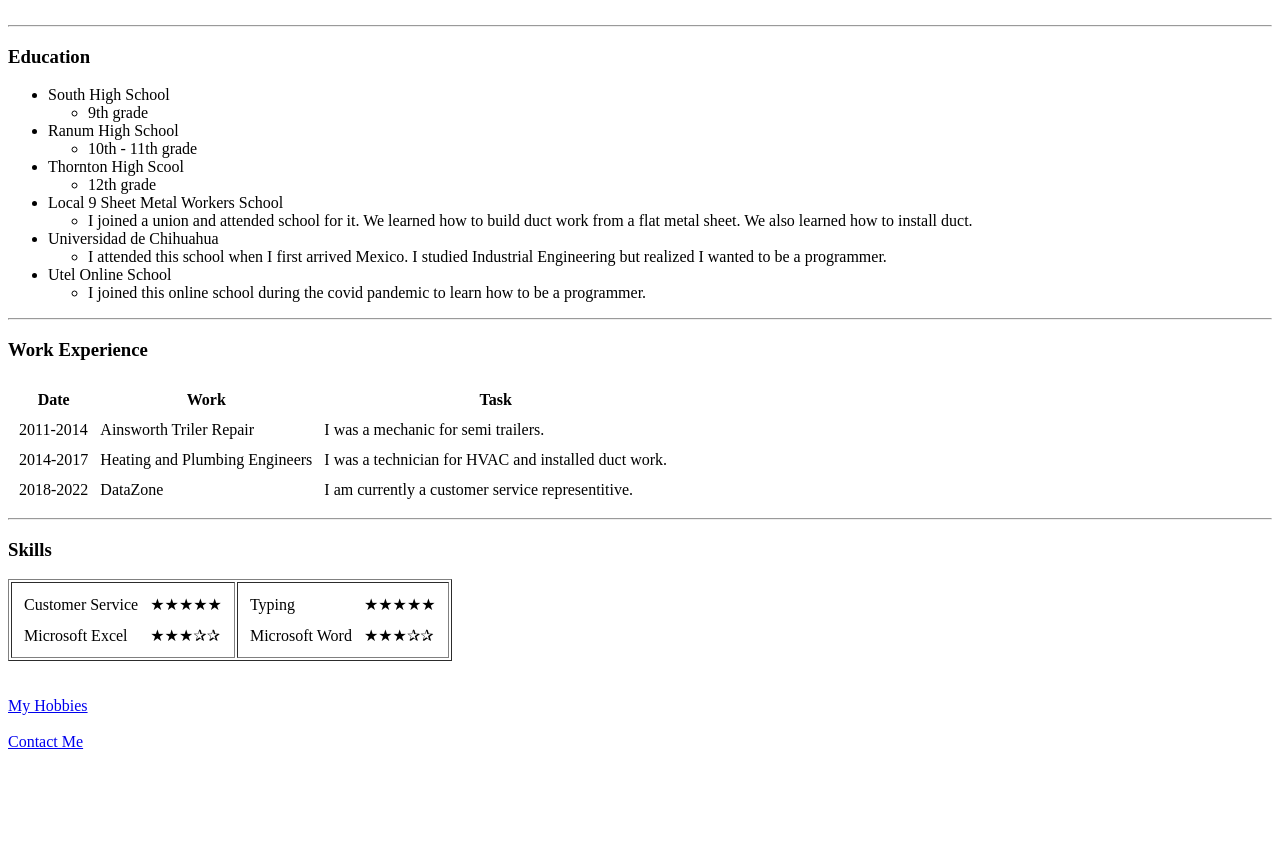
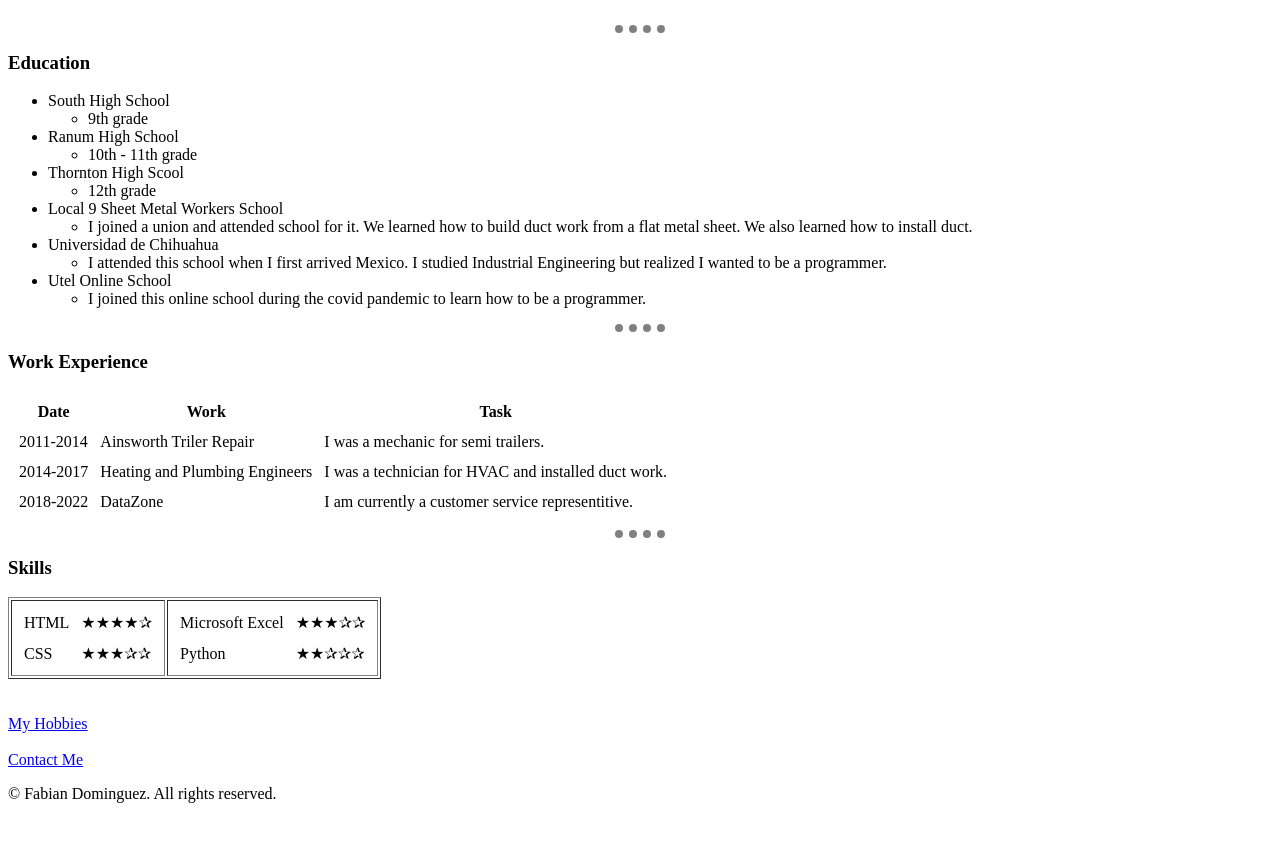
Before and after one commit to FabDz/cv, a plain HTML site: page index.html in a window 1280 px wide. Shown: the part 337-1178 px from the top of the page. Before the commit the page ends 1132 px from the top, so only its background shows below. Drawn offline with Linux system fonts and the light colour scheme.

Commit message:
Update index.html

```diff
--- a/index.html
+++ b/index.html
@@ -2,14 +2,28 @@
 <head>
     <meta charset="UTF-8">
     <title>Fabian's Website</title>
+    <style>
+        body {
+            background-color: ##F9F9F9;
+        }
+
+        hr {
+            border-style: dotted none none;
+            border-color: grey;
+            border-width: 8px;
+            height: 0px;
+            width: 4%;
+        }
+    </style>
+
 </head>
 <body>
     <table cellspacing="20">
         <tr>
-            <td><img src="Images/20180902_151311.jpg" height="300" alt="Profile picture"></td>
+            <td><img src="C:\Users\fabia\Desktop\Web Development\HTML - Personal Site\Images\20180902_151311.jpg" height="300" alt="Profile picture"></td>
             <td><h1>Fabian Dominguez</h1>
-                <p><em> <a href="https://www.autozone.com/">AutoZone</a> Customer Service Agent</em></p>
-                <p>I am a customer service representative for AutoZone. I work as an <strong><a href="https://en.wikipedia.org/wiki/E-commerce">E-Commerce Specialist</a></strong>. My tasks are helping other agents who need help understanding a procedure. I also take the call when a customer wishes to speak to a supervisor.</p></td>
+                <p><em> <a href="https://www.autozone.com/" target="_blank">AutoZone</a> Customer Service Agent</em></p>
+                <p>I am a customer service representative for AutoZone. I work as an <strong><a href="https://en.wikipedia.org/wiki/E-commerce" target="_blank">E-Commerce Specialist</a></strong>. My tasks are helping other agents who need help understanding a procedure. I also take the call when a customer wishes to speak to a supervisor.</p></td>
         </tr>
     </table>
     <hr>
@@ -73,11 +87,11 @@
             <td>
                 <table cellspacing="10">
                     <tr>
-                        <td>Customer Service</td>
-                        <td>★★★★★</td>
+                        <td>HTML</td>
+                        <td>★★★★✰</td>
                     </tr>
                     <tr>
-                        <td>Microsoft Excel</td>
+                        <td>CSS</td>
                         <td>★★★✰✰</td>
                     </tr>
                 </table>
@@ -85,12 +99,12 @@
             <td>
                 <table cellspacing="10">
                     <tr>
-                        <td>Typing</td>
-                        <td>★★★★★</td>
+                        <td>Microsoft Excel</td>
+                        <td>★★★✰✰</td>
                     </tr>
                     <tr>
-                        <td>Microsoft Word</td>
-                        <td>★★★✰✰</td>
+                        <td>Python</td>
+                        <td>★★✰✰✰</td>
                     </tr>
                 </table>
             </td>
@@ -98,10 +112,13 @@
     </table>
     <br>
     <br>
-    <a href="hobbies.html">My Hobbies</a>
+    <a href="C:\Users\fabia\Desktop\Web Development\HTML - Personal Site\hobbies.html">My Hobbies</a>
     <br>
     <br>
-    <a href="contactInfo.html">Contact Me</a>
+    <a href="C:\Users\fabia\Desktop\Web Development\HTML - Personal Site\contactInfo.html">Contact Me</a>
+    <footer>
+        <p>© Fabian Dominguez. All rights reserved.</p>
+    </footer>
     <br>
     <br>
     <br>
```
